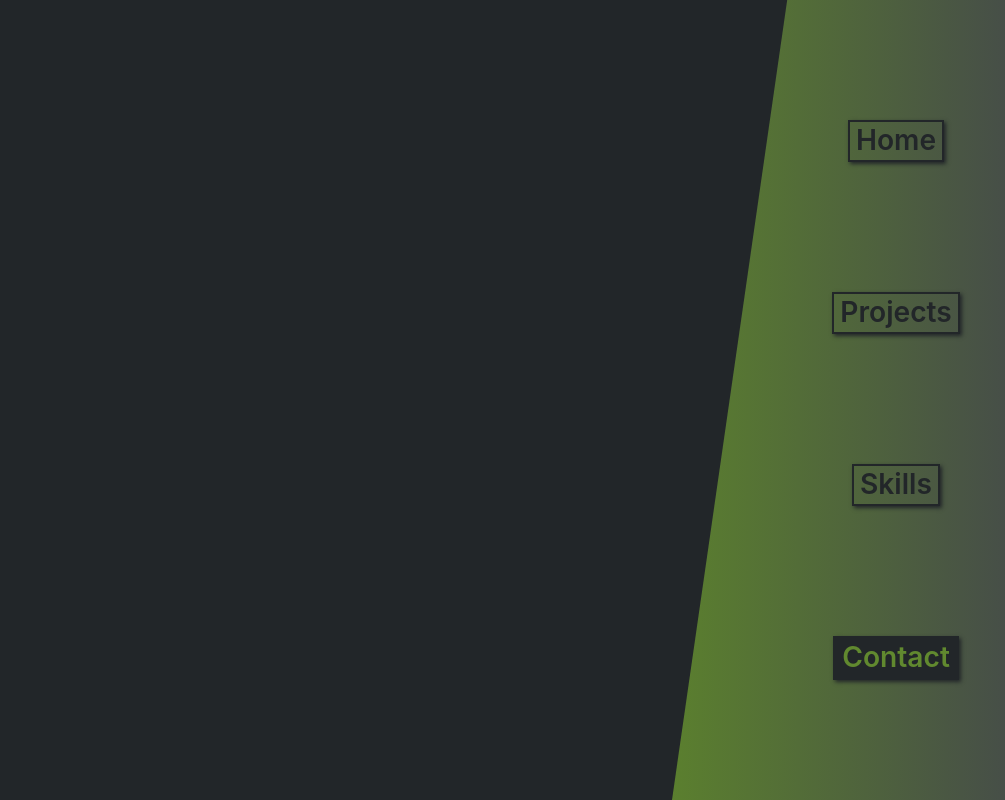
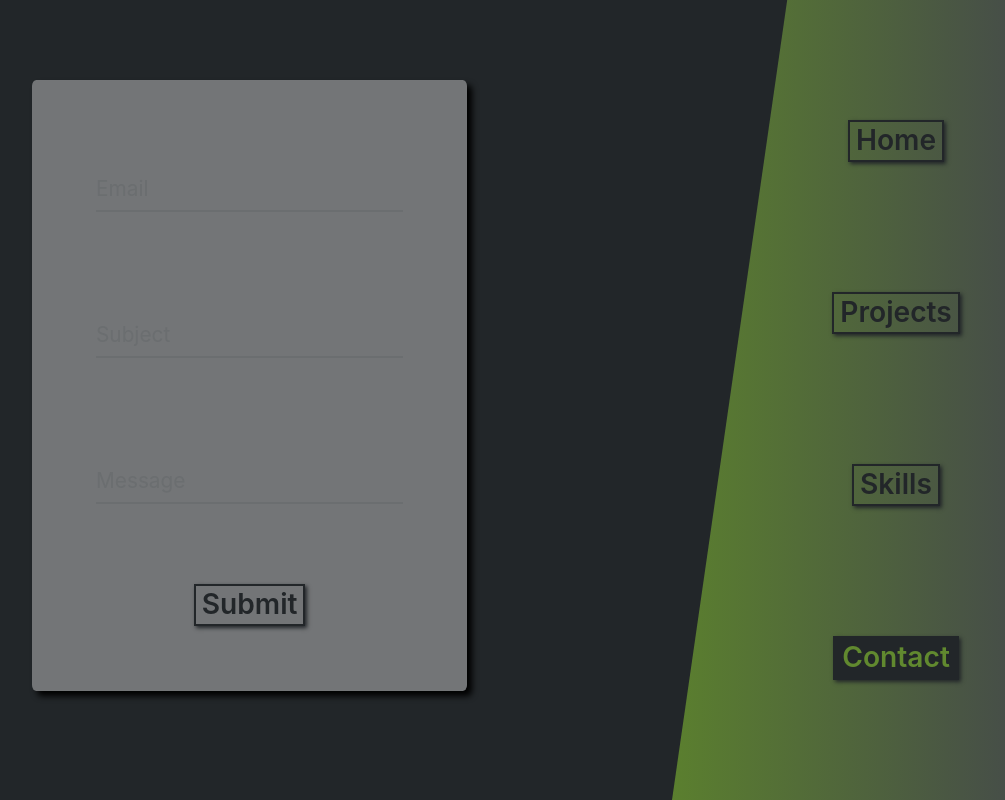
Before and after one commit to Mahmoud-Abd-Elghany/Portfolio, a React (Create React App) app: page /Contact in a window 1280 px wide. Shown: the whole page, without its empty margins (224-1229 px from the left). Built offline with nearby package versions, Linux system fonts and the light colour scheme.

Commit message:
Contact page partially added

```diff
--- /dev/null
+++ b/src/components/textfield/textfield.component.jsx
@@ -0,0 +1,14 @@
+import React from 'react'
+import './textfield.style.scss'
+
+function TextField({type, placeholder, onChange, value}) {
+    console.log('value',value);
+    return (
+            <div class="form__group field">
+                <input type={`${type}`} class="form__field" placeholder={`${placeholder}`} name={`${placeholder}`} id={`${placeholder.toLowerCase()}`} required onChange={onChange} value={value}/>
+                <label for="name" class="form__label">{placeholder}</label>
+            </div>
+    )
+}
+
+export default TextField
--- /dev/null
+++ b/src/components/textfield/textfield.style.scss
@@ -0,0 +1,64 @@
+@import '../../colors.scss';
+$primary: $darkgreen_color;
+$secondary: $grey_color;
+$white: black;
+$gray: $lightgrey_color;
+.form__group {
+  position: relative;
+  padding: 15px 0 0;
+  margin-top: 10px;
+  width: 80%;
+}
+
+.form__field {
+  font-family: inherit;
+  width: 100%;
+  border: 0;
+  border-bottom: 2px solid $gray;
+  outline: 0;
+  font-size: 1.3rem;
+  color: $white;
+  padding: 7px 0;
+  background: transparent;
+  transition: border-color 0.2s;
+
+  &::placeholder {
+    color: transparent;
+  }
+
+  &:placeholder-shown ~ .form__label {
+    font-size: 1.3rem;
+    cursor: text;
+    top: 20px;
+  }
+}
+
+.form__label {
+  position: absolute;
+  top: 0;
+  display: block;
+  transition: 0.2s;
+  font-size: 1rem;
+  color: $gray;
+}
+
+.form__field:focus {
+  ~ .form__label {
+    position: absolute;
+    top: 0;
+    display: block;
+    transition: 0.2s;
+    font-size: 1rem;
+    color: $primary;
+    font-weight:700;
+  }
+  padding-bottom: 6px;
+  font-weight: 700;
+  border-width: 3px;
+  border-image: linear-gradient(to right, $primary,$secondary);
+  border-image-slice: 1;
+}
+/* reset input */
+.form__field{
+  &:required,&:invalid { box-shadow:none; }
+}
--- /dev/null
+++ b/src/pages/Contact/contact.page.jsx
@@ -0,0 +1,35 @@
+import React, { useState } from 'react'
+import TextField from '../../components/textfield/textfield.component';
+import './contact.style.scss'
+
+function ContactPage() {
+    const [formData, setFormData] = useState({
+        email: '',
+        subject:'',
+        message: '',
+    })
+
+    const changeHandler = async (e) => {
+        e.preventDefault()
+        const key = e.target.id;
+        const value = e.target.value;
+         await setFormData({
+            ...formData,
+            [key]: value,
+        })
+        await console.log(formData);
+    }
+    const submitHandler = (e) => {
+        e.preventDefault()
+    }
+    return (
+        <form className='form-container'>
+            <TextField type = 'email' placeholder='Email' onChange={changeHandler} value={formData.email}/>
+            <TextField type = 'input' placeholder='Subject' onChange={changeHandler} value={formData.subject}/>
+            <TextField type = 'input' placeholder='Message' onChange={changeHandler} value={formData.message}/>
+            <button className='custom-btn' type='submit'>Submit</button>
+        </form>
+    )
+}
+
+export default ContactPage
--- /dev/null
+++ b/src/pages/Contact/contact.style.scss
@@ -0,0 +1,18 @@
+.form-container{
+    position: relative;
+    top: 10vh;
+    display: flex;
+    justify-content: space-evenly;
+    align-items: center;
+    flex-direction: row;
+    flex-wrap: wrap;
+    background-color: rgba(255, 255, 255, 0.363);
+    box-shadow: 5px 5px 6px black;
+    border-radius: 1%;
+    width: 30vw;
+    height: 70vh;
+    padding: 2vw;
+    margin-left: 20%;
+    #email{
+    }
+}
--- a/src/pages/container/container.component.jsx
+++ b/src/pages/container/container.component.jsx
@@ -3,6 +3,7 @@ import {Switch, Route, useLocation} from "react-router-dom";
 import {CSSTransition, TransitionGroup } from "react-transition-group";
 import Home from '../home/home.page';
 import ProjectsPage from '../projects/projects.page';
+import ContactPage from '../Contact/contact.page';
 import './container.style.scss'
 
 function Container() {
@@ -19,6 +20,7 @@ function Container() {
                     <Switch location={location}>
                         <Route exact path="/" component={Home}/>
                         <Route path="/Projects" component={ProjectsPage}/>
+                        <Route path="/Contact" component={ContactPage}/>
                     </Switch>
                 </CSSTransition>
             </TransitionGroup>
```
